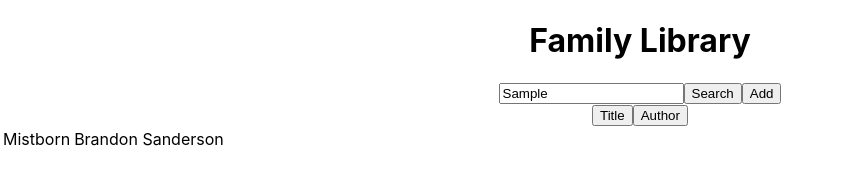
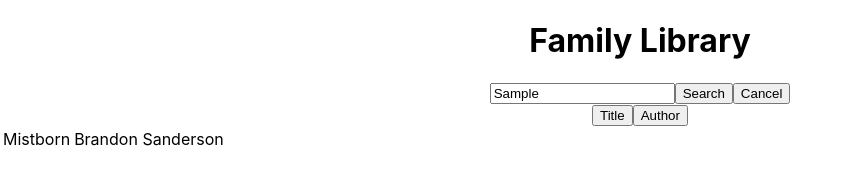
Before and after one commit to Jozomby/family-library, a React (Create React App) app: page / in a window 1280 px wide. Both pictures are taken after typing "Sample" into the empty fields and a click on the button "Search". Shown: the top 173 px of the page, without its empty margins (0-849 px from the left). Built offline with nearby package versions, Linux system fonts and the light colour scheme.

Commit message:
Add workflow for adding books
Also allow cancelling out of a search
Still need to hook up to FireStore and Google Books

```diff
--- a/src/App.js
+++ b/src/App.js
@@ -1,6 +1,7 @@
 import React, { useState } from 'react';
 import Header from './components/header'
 import BookList from './components/book_list'
+import AddList from './components/add_list'
 import './App.css';
 
 function App() {
@@ -21,8 +22,12 @@ function App() {
       }
     ]
   )
+  const [addResults, setAddResults] = useState([])
   const [activeFilter, setActiveFilter] = useState(null)
+  const [isAdding, setIsAdding] = useState(false)
+  const [isSearching, setIsSearching] = useState(false)
   const searchMyBooks = (queryString) => {
+    setIsSearching(true)
     setActiveFilter(queryString)
     // Make a call to FireBase to find by queryString
     setBooks([books[0]])
@@ -34,10 +39,60 @@ function App() {
     // Make a call to FireBase to get books matching activeFilter, sorted by column
     setBooks(reversedBooks)
   }
+  const handleAdd = () => {
+    setIsAdding(true)
+    // Make a call to Google Books to get books matching activeFilter
+    setAddResults([
+      {
+        title: "Fall of a Kingdom",
+        author: "Hilari Bell"
+      },
+      {
+        title: "Five Kingdoms",
+        author: "Brandon Mull"
+      }
+    ])
+  }
+  const cancelAdd = () => {
+    setIsAdding(false)
+    setAddResults([])
+  }
+  const cancelSearch = () => {
+    setIsSearching(false)
+    // Make a call to Firebase to get all the books
+    setBooks([
+      {
+          title: 'Mistborn',
+          author: 'Brandon Sanderson'
+      },
+      {
+          title: 'The Hero and the Crown',
+          author: 'Robin McKinley'
+      },
+      {
+          title: 'The Seer and the Sword',
+          author: 'Victoria Hanley'
+      }
+    ])
+  }
+  const handleSelection = (book) => {
+    // Make a call to FireBase to add the book
+    setBooks([...books, book])
+    setIsAdding(false)
+    setAddResults([])
+  }
   return (
     <div className="App">
-      <Header searchMyBooks = {searchMyBooks} />
-      <BookList books = {books} sortBooks = {sortBooks} />
+      <Header
+        searchMyBooks = {searchMyBooks}
+        cancelSearch = {cancelSearch}
+        onAdd = {handleAdd}
+        cancelAdd = {cancelAdd}
+        isAdding = {isAdding}
+        isSearching = {isSearching}
+      />
+      {!isAdding && (<BookList books = {books} sortBooks = {sortBooks} />)}
+      {isAdding && (<AddList choices = {addResults} onSelection = {handleSelection} />)}
     </div>
   );
 }
--- /dev/null
+++ b/src/components/add_choice.js
@@ -0,0 +1,16 @@
+import React from 'react'
+
+const AddChoice = (props) => {
+    const handleClick = () => {
+        props.onSelection(props.choice)
+    }
+    return (
+        <tr>
+            <td>{props.choice.title}</td>
+            <td>{props.choice.author}</td>
+            <td><button onClick={handleClick}>Add</button> </td>
+        </tr>
+    )
+}
+
+export default AddChoice
--- /dev/null
+++ b/src/components/add_list.js
@@ -0,0 +1,19 @@
+import React from 'react'
+import AddChoice from './add_choice'
+
+const AddList = (props) => {
+    return (
+        <div>
+            <p>{props.choices.length} Results Found</p>
+            <table>
+                <tbody>
+                    {props.choices.map(choice => (
+                        <AddChoice choice = {choice} onSelection = {props.onSelection} />
+                    ))}
+                </tbody>
+            </table>
+        </div>
+    )
+}
+
+export default AddList
--- a/src/components/header.js
+++ b/src/components/header.js
@@ -6,7 +6,14 @@ const Header = (props) => {
     return (
         <div>
             <h1>{title}</h1>
-            <SearchForm searchMyBooks = {props.searchMyBooks} />
+            <SearchForm
+                searchMyBooks = {props.searchMyBooks}
+                onAdd = {props.onAdd}
+                cancelAdd = {props.cancelAdd}
+                cancelSearch = {props.cancelSearch}
+                isAdding = {props.isAdding}
+                isSearching = {props.isSearching}
+            />
         </div>
     )
 }
--- a/src/components/search_form.js
+++ b/src/components/search_form.js
@@ -8,7 +8,15 @@ const SearchForm = (props) => {
     }
     const handleAdd = (event) => {
         event.preventDefault()
-        setQueryString("")
+        props.onAdd()
+    }
+    const cancelAdd = (event) => {
+        event.preventDefault()
+        props.cancelAdd()
+    }
+    const cancelSearch = (event) => {
+        event.preventDefault()
+        props.cancelSearch()
     }
     return (
         <div>
@@ -20,8 +28,10 @@ const SearchForm = (props) => {
                     value={queryString}
                     onChange={event => setQueryString(event.target.value)}
                 />
-                <button onClick={handleSearch} >Search</button>
-                <button onClick={handleAdd} >Add</button>
+                { !props.isAdding && (<button onClick={handleSearch} >Search</button>) }
+                { props.isAdding && (<button onClick={cancelAdd} >Cancel</button>) }
+                { props.isSearching && (<button onClick={cancelSearch} >Cancel</button>)}
+                { !props.isSearching && (<button onClick={handleAdd} >Add</button>) }
             </form>
         </div>
     )
```
